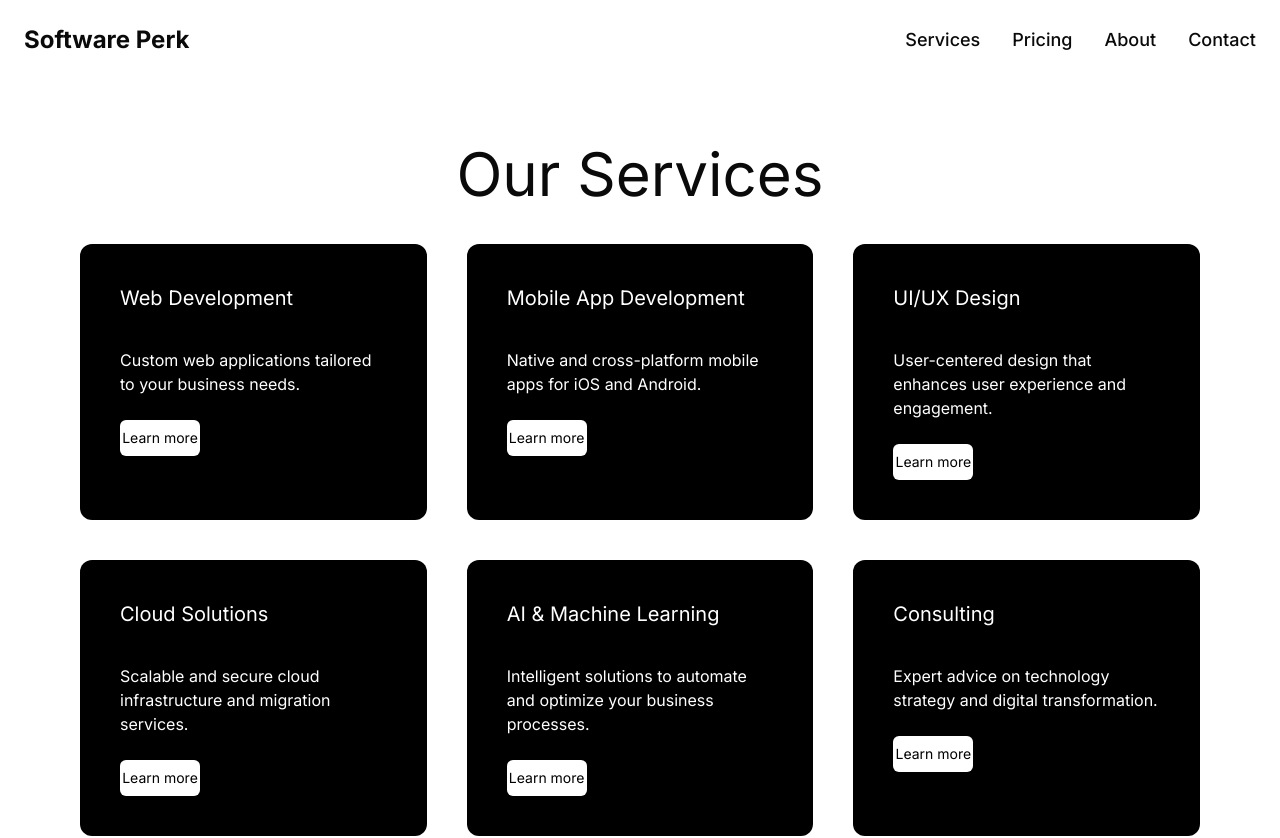
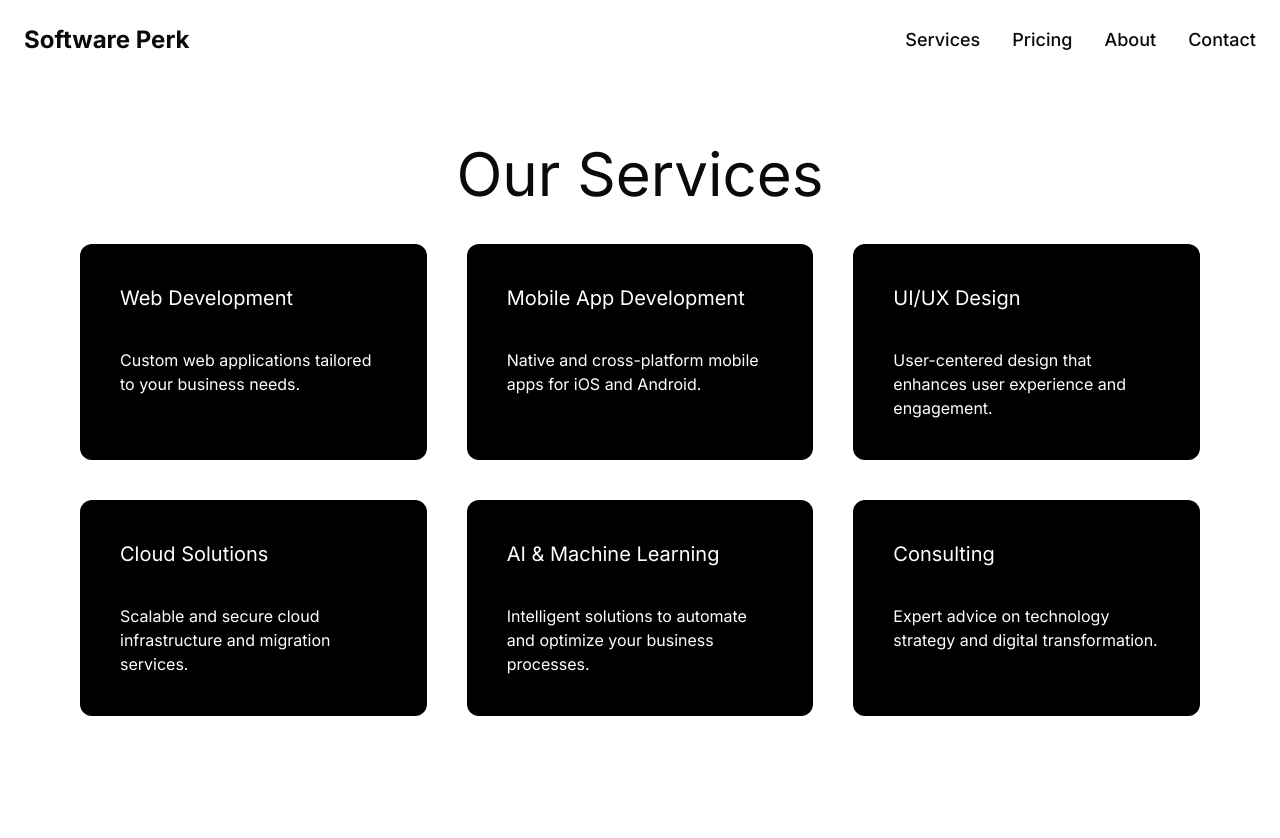
Before and after one commit to Mayor-Rhymes/software-perk, a Next.js app: page /services in a window 1280 px wide. Shown: the top 838 px of the page. Built offline with nearby package versions, Linux system fonts and the light colour scheme; no server answers.

Commit message:
made change to servicecard

```diff
--- a/src/components/service-card.tsx
+++ b/src/components/service-card.tsx
@@ -1,11 +1,14 @@
-
-
-export default function ServiceCard({ title, description }: { title: string; description: string }) {
+export default function ServiceCard({
+  title,
+  description,
+}: {
+  title: string;
+  description: string;
+}) {
   return (
     <div className="flex flex-col gap-6 bg-black text-white rounded-xl p-10 hover:shadow-lg transition-shadow">
       <h2 className="font-alegreya text-xl mb-3">{title}</h2>
       <p className="text-white">{description}</p>
-      <button className="w-full md:w-[50%] bg-white lg:w-[30%] rounded-md text-black py-2 text-sm">Learn more</button>
     </div>
   );
 }
```
